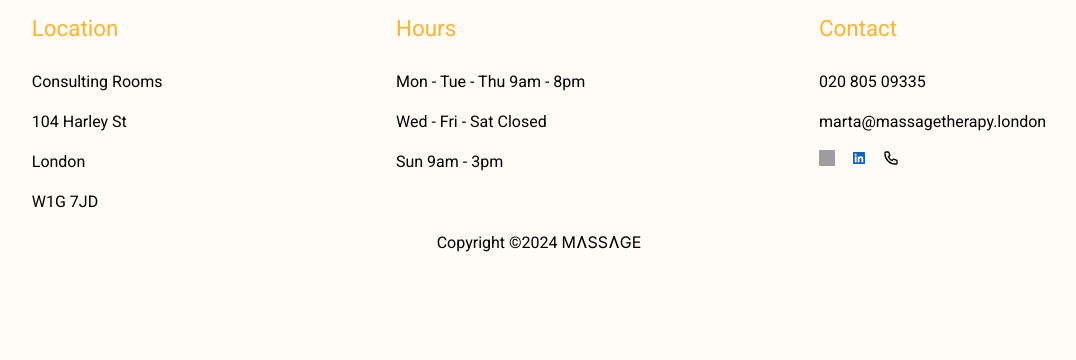
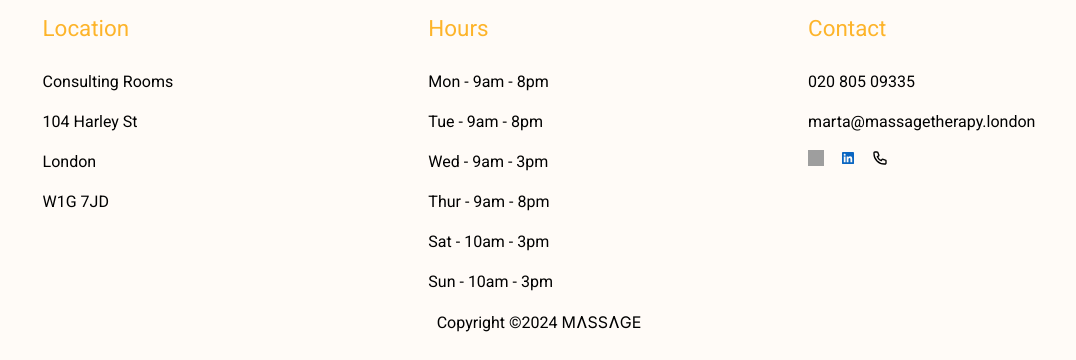
Before and after one commit to lbourke1234/massageTherapy, a Next.js app: page /booking in a window 1280 px wide. Shown: the part 1484-1844 px from the top of the page, without its empty margins (101-1177 px from the left). Before the commit the page ends 1771 px from the top, so only its background shows below. Built offline with nearby package versions, Linux system fonts and the light colour scheme; grey boxes are pictures that could not be loaded.

Commit message:
hours changed

```diff
--- a/src/app/pages/contactInfo/ContactInfo.jsx
+++ b/src/app/pages/contactInfo/ContactInfo.jsx
@@ -17,9 +17,12 @@ const ContactInfo = () => {
         </ul>
         <ul>
           <li className="text-customYellow pb-6 text-[1.4em] list-none">Hours</li>
-          <li className="list-none pb-4">Mon - Tue - Thu 9am - 8pm</li>
-          <li className="list-none pb-4">Wed - Fri - Sat Closed</li>
-          <li className="list-none pb-4">Sun 9am - 3pm</li>
+          <li className="list-none pb-4">Mon - 9am - 8pm</li>
+          <li className="list-none pb-4">Tue - 9am - 8pm</li>
+          <li className="list-none pb-4">Wed - 9am - 3pm</li>
+          <li className="list-none pb-4">Thur - 9am - 8pm</li>
+          <li className="list-none pb-4">Sat - 10am - 3pm</li>
+          <li className="list-none pb-4">Sun - 10am - 3pm</li>
         </ul>
         <ul>
           <li className="text-customYellow pb-6 text-[1.4em] list-none">Contact</li>
```
